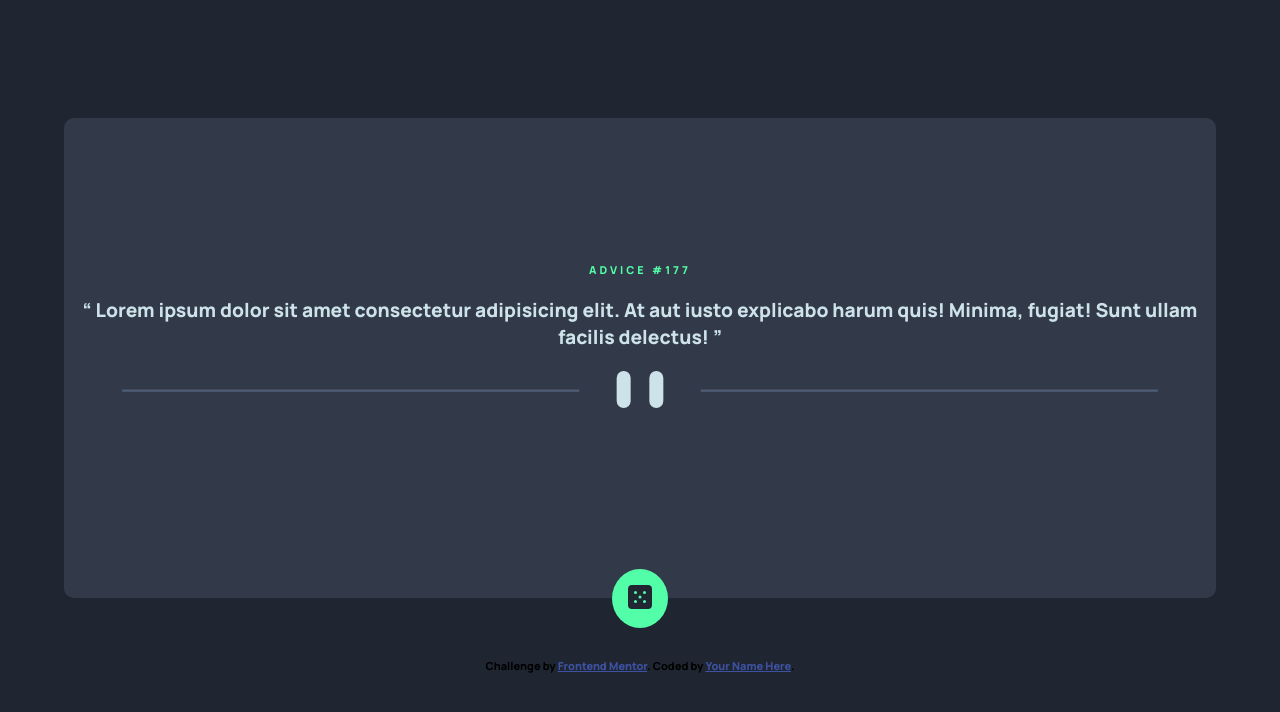
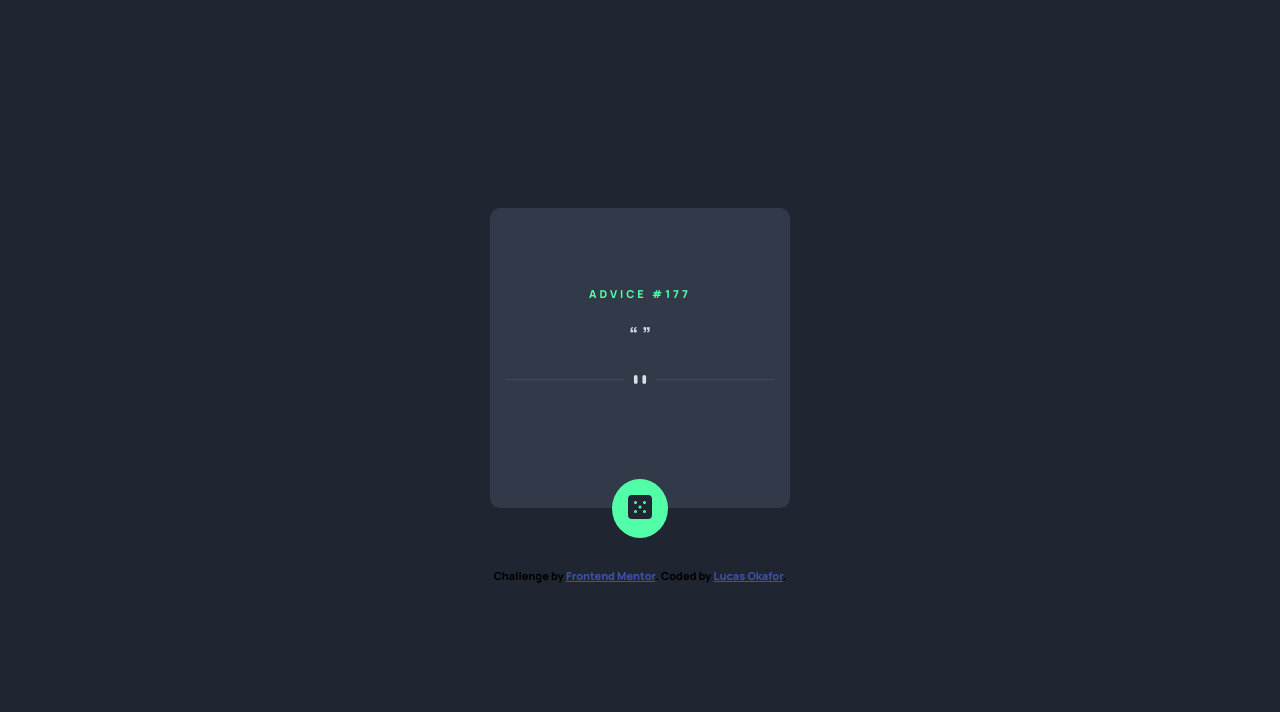
Before and after one commit to matehc/advice-generator_frontend_mentor, a plain HTML site: page index.html in a window 1280 px wide. Drawn offline with Linux system fonts and the light colour scheme; no server answers.

Commit message:
responsive style for desktop

```diff
--- a/css/style.css
+++ b/css/style.css
@@ -61,7 +61,7 @@ q {
     align-items: center;
     flex-direction: column;
     width: 90%;
-    min-height: 60vh;
+    min-height: 300px;
     background-color: var(--dark-grayish-blue);
     border-radius: 10px;
 }
@@ -105,3 +105,10 @@ img{
     margin-top: 60px;
     padding-bottom: 10px;
 }
+
+
+@media (min-width: 700px) {
+    .advice-container {
+        width: 300px;
+    }
+}
--- a/index.html
+++ b/index.html
@@ -27,7 +27,6 @@
     <h1 class="advice__id">Advice #<span class="advice__number">177</span></h1>
       <p class="advice__text-container">
        <q class="advice__text">
-        Lorem ipsum dolor sit amet consectetur adipisicing elit. At aut iusto explicabo harum quis! Minima, fugiat! Sunt ullam facilis delectus!
        </q>
       </p>
 
@@ -38,7 +37,7 @@
 
       <picture class="divider" >
         <source
-          media="(min-width: 768px)"
+          media="(min-width: 700px)"
           srcset="./images/pattern-divider-desktop.svg"
         />
         <img src="./images/pattern-divider-mobile.svg" alt="divider" />
@@ -60,7 +59,7 @@
 
   <div class="attribution">
     Challenge by <a href="https://www.frontendmentor.io?ref=challenge" target="_blank">Frontend Mentor</a>.
-    Coded by <a href="#">Your Name Here</a>.
+    Coded by <a href="#">Lucas Okafor</a>.
   </div>
 
   <script src="./js/script.js"></script>
```
Also changed, not shown: screenshot/advice_app_desktop.png (added), screenshot/mobile_view_of_get_advice_app.png (added), 1 other file.
